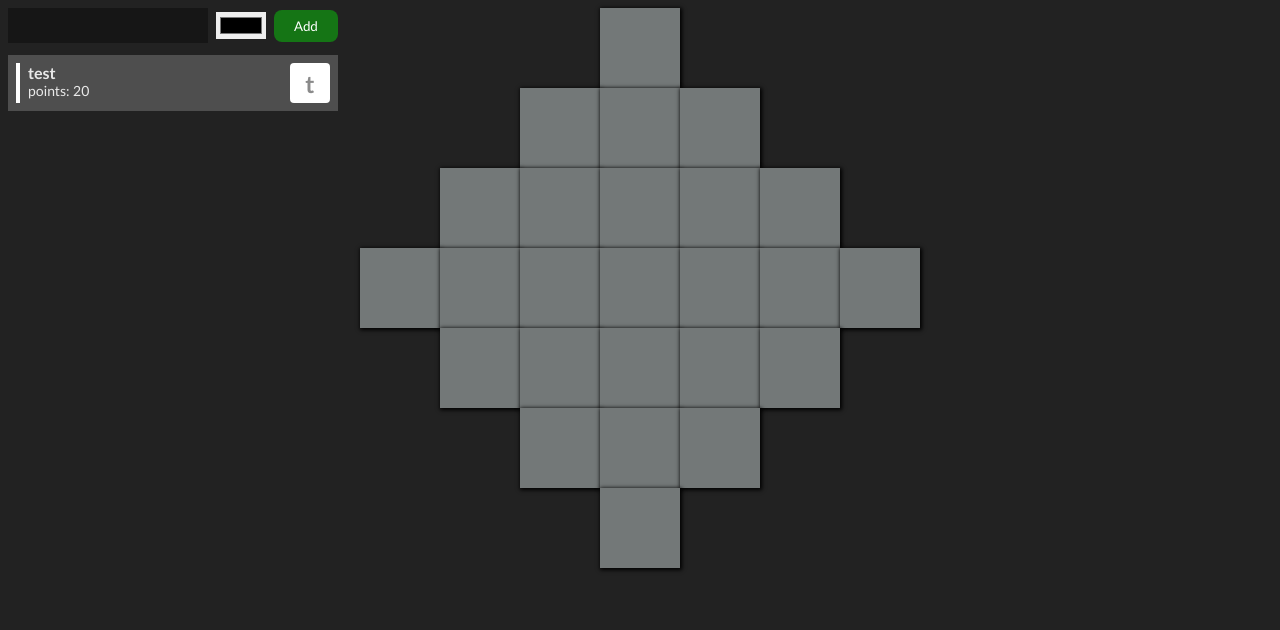
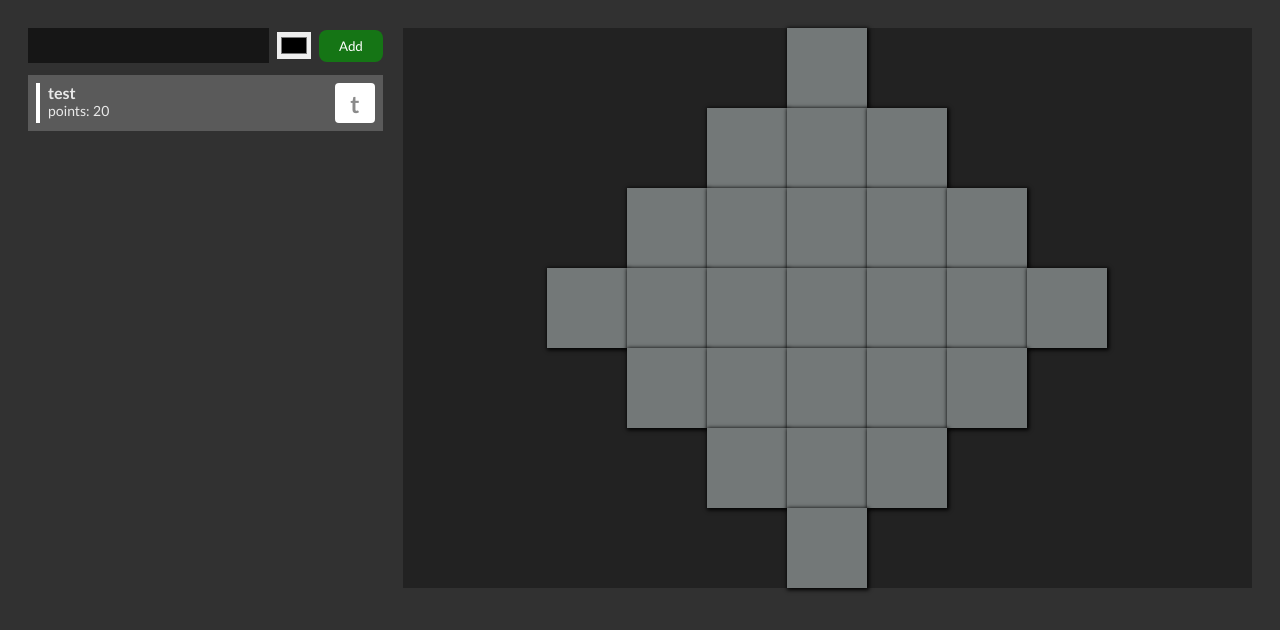
Before and after one commit to AbelLLontop/UneLineas-Game, a website: page public/index.html in a window 1280 px wide. Drawn offline with Linux system fonts and the light colour scheme.

Commit message:
added test design

```diff
--- a/public/css/index.css
+++ b/public/css/index.css
@@ -9,7 +9,7 @@
 }
 
 body {
-    background: rgb(34, 34, 34);
+    background: rgb(49 49 49);
     position: relative;
 }
 
@@ -28,6 +28,7 @@ body {
     color: #00000075;
     font-weight: bold;
 }
+
 
 .border {
     position: absolute;
@@ -76,8 +77,19 @@ body {
     display: flex;
 }
 
+.principal{
+    display: flex;
+    padding:20px;
+    gap:20px;
+
+}
+
+.usuarios-container {
+}
 #container {
+    flex-grow: 1;
     display: flex;
     flex-direction: column;
     align-items: center;
+    background: rgb(34, 34, 34);
 }
--- a/public/css/list_usuarios.css
+++ b/public/css/list_usuarios.css
@@ -4,11 +4,7 @@ button {
     outline: none;
 }
 
-.usuarios-container {
-    position: absolute;
-    left: 0;
-    top: 0;
-}
+
 
 .usuarios-container .inputs {
     display: flex;
@@ -21,8 +17,11 @@ button {
     padding: 8px 12px;
     background: rgb(22, 22, 22);
     color: rgb(185, 185, 185);
-    width: 200px;
+    width: 100%;
     font-size: 16px;
+}
+.inputs>#color {
+   width: 50px;
 }
 
 .inputs>#btn_add {
--- a/public/index.html
+++ b/public/index.html
@@ -12,6 +12,16 @@
 
 <body>
 
+
+
+
+
+
+
+
+
+
+    <div class="principal">
         <div class="usuarios-container">
             <div class="inputs">
                 <input type="text" name="" id="name">
@@ -29,18 +39,11 @@
 
             </section>
         </div>
-
-
-
-
-
-
-
-
-
         <main id="container">
 
         </main>
+    </div>
+
 
     <script src="js/index.js"></script>
 </body>
```
Also changed, not shown: package.json (added, +12 -0 lines), tsconfig.json (added, +103 -0 lines). Lines whose indentation alone changed are shown as unchanged.
